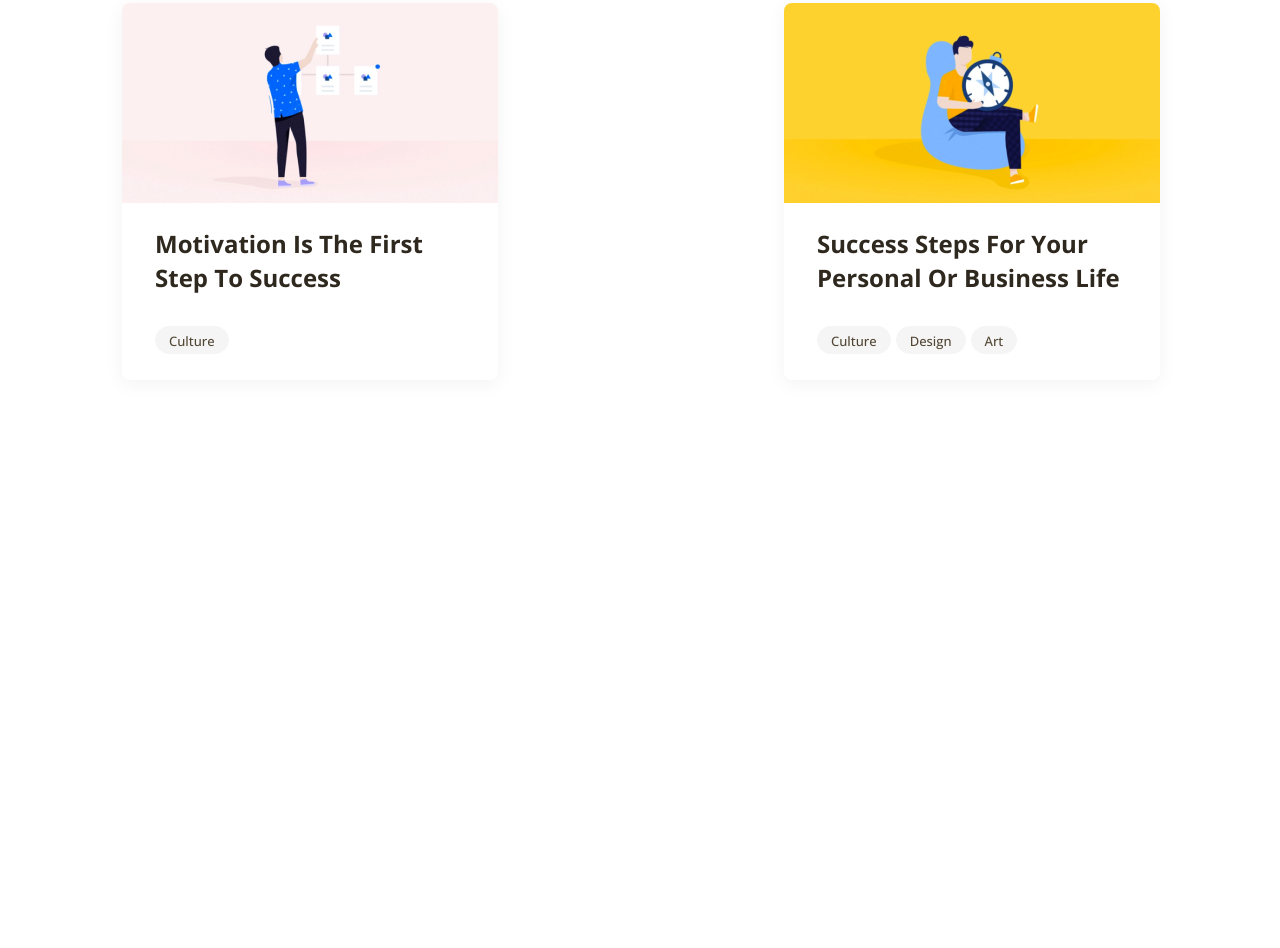
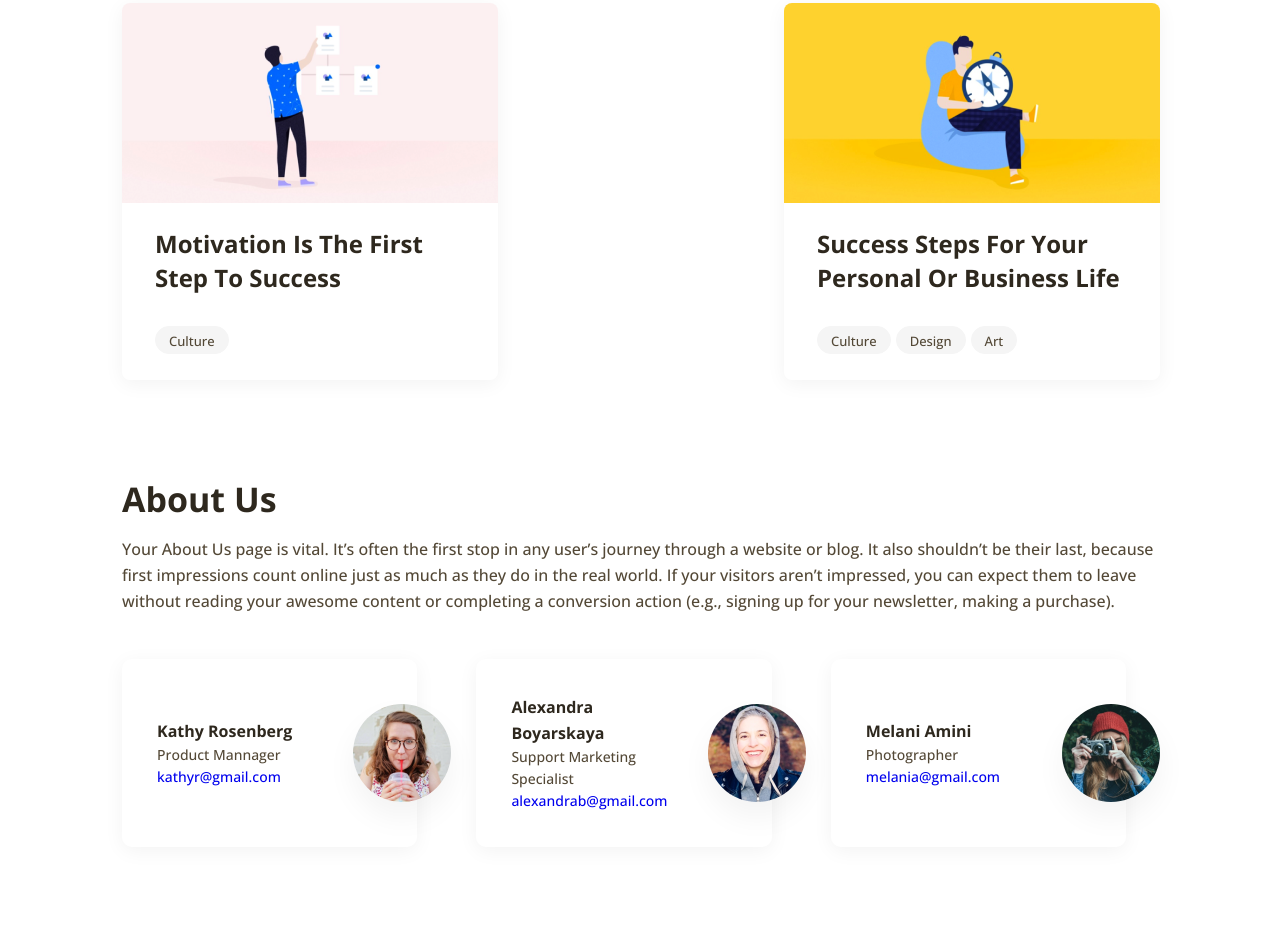
Before and after one commit to gl-el/productly, a website built with webpack: page src/index.html in a window 1280 px wide. Shown: the part 3363-4311 px from the top of the page. Before the commit the page ends 3773 px from the top, so only its background shows below. Built offline with nearby package versions, Linux system fonts and the light colour scheme; files whose address does not match are found by name.

Commit message:
feat: add about us section

```diff
--- a/src/index.html
+++ b/src/index.html
@@ -180,6 +180,39 @@
       </div>
     </div>
   </section>
+  <section class="about wrapper">
+    <h2 class="about__title">About Us</h2>
+    <p class="about__descr">Your About Us page is vital. It’s often the first stop in any user’s journey through a
+      website or blog. It also shouldn’t be their last, because first impressions count online just as much as they do
+      in the real world. If your visitors aren’t impressed, you can expect them to leave without reading your awesome
+      content or completing a conversion action (e.g., signing up for your newsletter, making a purchase).</p>
+    <div class="contacts columns-3">
+      <div class="contact">
+        <div class="contact__content">
+          <h5 class="contact__name">Kathy Rosenberg</h5>
+          <p class="contact__role">Product Mannager</p>
+          <a class="contact__mail" href="mailto:kathyr@gmail.com">kathyr@gmail.com</a>
+        </div>
+        <img class="contact__img" src="/src/assets/img/png/avatar-1.png" alt="avatar">
+      </div>
+      <div class="contact">
+        <div class="contact__content">
+          <h5 class="contact__name">Alexandra Boyarskaya</h5>
+          <p class="contact__role">Support Marketing Specialist</p>
+          <a class="contact__mail" href="mailto:alexandrab@gmail.com">alexandrab@gmail.com</a>
+        </div>
+        <img class="contact__img" src="/src/assets/img/png/avatar-2.png" alt="avatar">
+      </div>
+      <div class="contact">
+        <div class="contact__content">
+          <h5 class="contact__name">Melani Amini</h5>
+          <p class="contact__role">Photographer</p>
+          <a class="contact__mail" href="mailto:melania@gmail.com">melania@gmail.com</a>
+        </div>
+        <img class="contact__img" src="/src/assets/img/png/avatar-3.png" alt="avatar">
+      </div>
+    </div>
+  </section>
 </body>
 
 </html>
--- a/src/sass/base/_base.scss
+++ b/src/sass/base/_base.scss
@@ -33,3 +33,7 @@ h3 {
 h4 {
   @include font($size: 2.4rem, $height: 3.4rem, $weight: 700);
 }
+
+h5 {
+  @include font($size: 1.6rem, $height: 2.6rem, $weight: 700);
+}
--- /dev/null
+++ b/src/sass/components/_about.scss
@@ -0,0 +1,57 @@
+.about {
+  padding: 0 0 101px;
+
+  &__title {
+    margin: 66px 0 0;
+  }
+
+  &__descr {
+    margin: 14px 0 0;
+    font-stretch: 90%;
+  }
+
+}
+
+$contact-gap: 34px;
+
+.contacts {
+  margin: 45px 0 0;
+  padding-right: $contact-gap;
+}
+
+.contact {
+  max-width: calc(30% - 6px);
+  display: flex;
+  align-items: center;
+  justify-content: space-between;
+  box-shadow: 0px 4px 20px $shadow-color;
+  border-radius: 10px;
+
+  &__content {
+    padding: 35px 0 35px 35px;
+    @include font($size: 1.4rem, $height: 2.2rem, $weight: 400);
+  }
+
+  &__name {
+    margin: 0;
+  }
+
+  &__role {
+    margin: 0;
+  }
+
+  &__mail {
+    display: inline-block;
+    text-decoration: none;
+  }
+
+  &__img {
+    display: block;
+    width: 98px;
+    height: 98px;
+    border-radius: 50%;
+    position: relative;
+    left: $contact-gap;
+    box-shadow: 0px 15px 30px $shadow-color;
+  }
+}
--- a/src/sass/main.scss
+++ b/src/sass/main.scss
@@ -16,6 +16,7 @@
 @import "components/promo";
 @import "components/tools";
 @import "components/strategies";
+@import "components/about";
 
 @import "layout/wrapper";
 @import "layout/header";
```
Also changed, not shown: src/assets/img/png/avatar-1.png (added), src/assets/img/png/avatar-2.png (added), src/assets/img/png/avatar-3.png (added).
